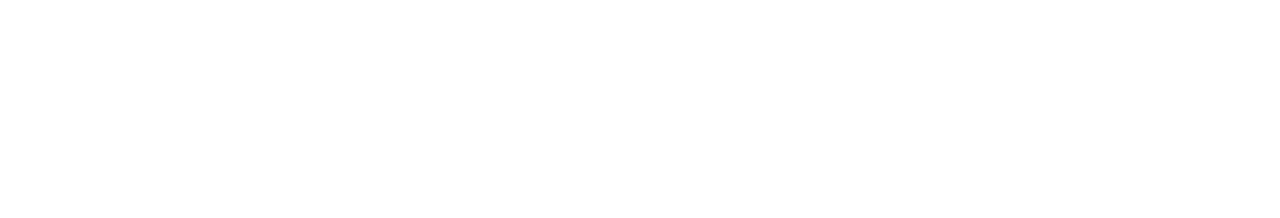
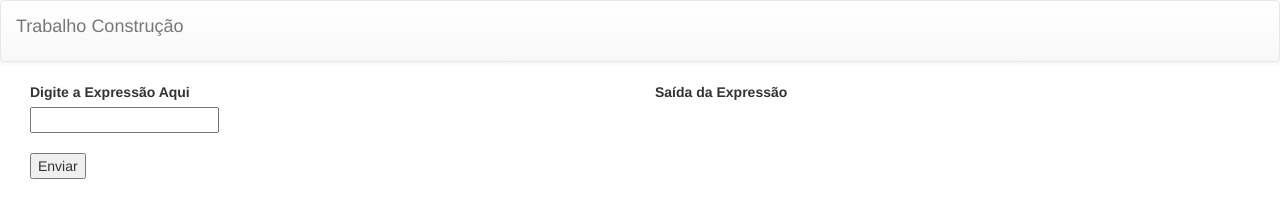
Before and after one commit to AndersonSouzax/expressionParser, a plain HTML site: page src/index.html in a window 1280 px wide. Drawn offline with nearby package versions, Linux system fonts and the light colour scheme.

Commit message:
Mudanças na Index

```diff
--- a/src/index.html
+++ b/src/index.html
@@ -2,9 +2,50 @@
 <html>
     <head>
         <meta charset="utf-8">
-        <title>Expression Parser</title>
+        <title> Expression Parser </title>
+
+        <!-- Latest compiled and minified CSS -->
+        <link rel="stylesheet" href="https://maxcdn.bootstrapcdn.com/bootstrap/3.3.7/css/bootstrap.min.css" integrity="sha384-BVYiiSIFeK1dGmJRAkycuHAHRg32OmUcww7on3RYdg4Va+PmSTsz/K68vbdEjh4u" crossorigin="anonymous">
+
+        <!-- Tema opcional -->
+        <link rel="stylesheet" href="https://maxcdn.bootstrapcdn.com/bootstrap/3.3.7/css/bootstrap-theme.min.css" integrity="sha384-rHyoN1iRsVXV4nD0JutlnGaslCJuC7uwjduW9SVrLvRYooPp2bWYgmgJQIXwl/Sp" crossorigin="anonymous">
+
+        <!-- Necessária importação dos arquivos abaixo -->
+        <script src="http://code.jquery.com/jquery-1.10.1.min.js"></script>
+
+        <!-- Importação Arquivos JS -->
+        <script type="text/javascript" src="javascript/terminal.js"/></script>
     </head>
     <body>
+        <nav class="navbar navbar-default">
+            <div class="container-fluid">
+                <!-- Brand and toggle get grouped for better mobile display -->
+                <div class="navbar-header">
+                    <p class="navbar-brand" href="#"> Trabalho Construção </p>
+                </div>
+            </div><!-- /.container-fluid -->
+        </nav>
 
+        <div class="container-fluid">
+            <div class="col-sm-12 col-md-12 col-xl-12">
+                <div class="row">
+                    <div class="col-sm-6 col-md-6 col-xl-6">
+                        <label for="input" class="text-center"> Digite a Expressão Aqui </label> <br>
+                        <input type="text" id="input"> <br> <br>
+                        <button onclick="intervalFunction()"> Enviar </button>
+                    </div>
+                    <div class="col-sm-6 col-md-6 col-xl-6">
+                        <label for="output" class="text-center"> Saída da Expressão </label> <br>
+                        <div id="output"></div>
+                    </div>
+                </div>
+            </div>
+        </div>
+
+        <!-- jQuery (necessary for Bootstrap's JavaScript plugins) -->
+        <script src="https://ajax.googleapis.com/ajax/libs/jquery/1.12.4/jquery.min.js"></script>
+        <!-- Include all compiled plugins (below), or include individual files as needed -->
+        <!-- Latest compiled and minified JavaScript -->
+        <script src="https://maxcdn.bootstrapcdn.com/bootstrap/3.3.7/js/bootstrap.min.js" integrity="sha384-Tc5IQib027qvyjSMfHjOMaLkfuWVxZxUPnCJA7l2mCWNIpG9mGCD8wGNIcPD7Txa" crossorigin="anonymous"></script>
     </body>
 </html>
--- a/src/javascript/terminal.js
+++ b/src/javascript/terminal.js
@@ -7,6 +7,7 @@ let intervalFunction = () => {
     if(globalExpression != oldGlobalExpression){
 
         let body = document.body;
+        console.log(body);
 
         if( parenTest(globalExpression) ){
 
```
